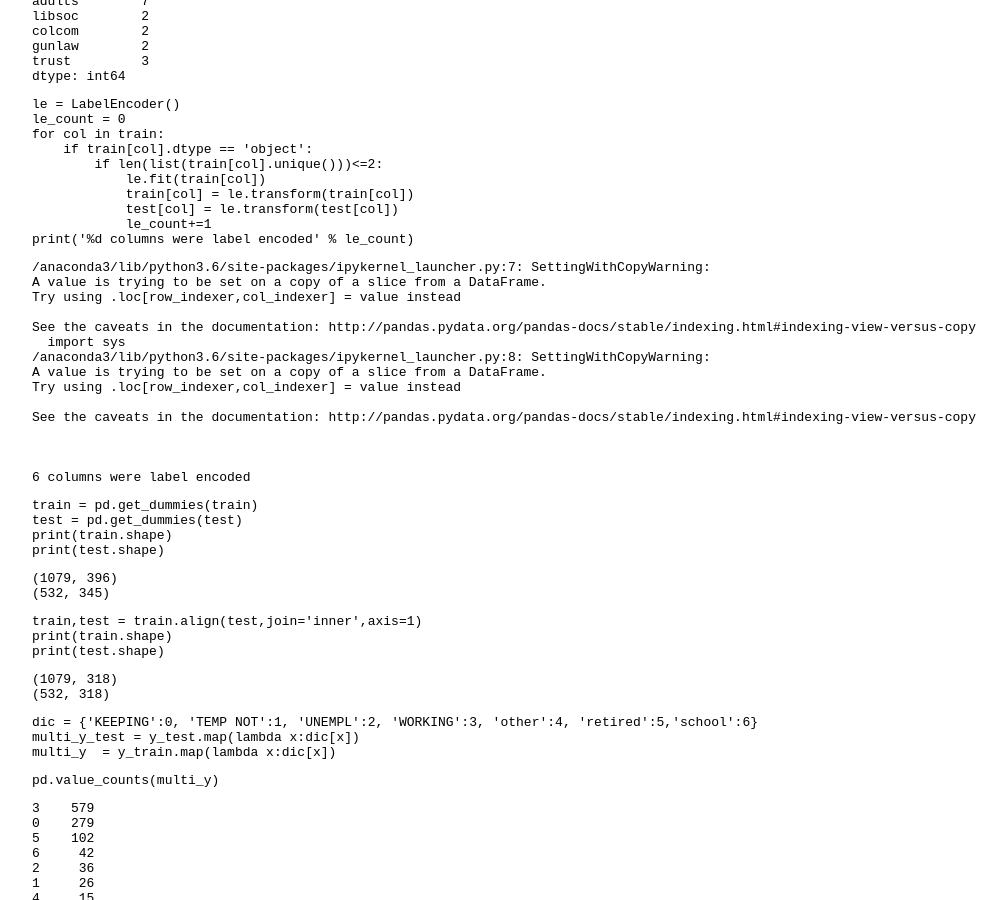
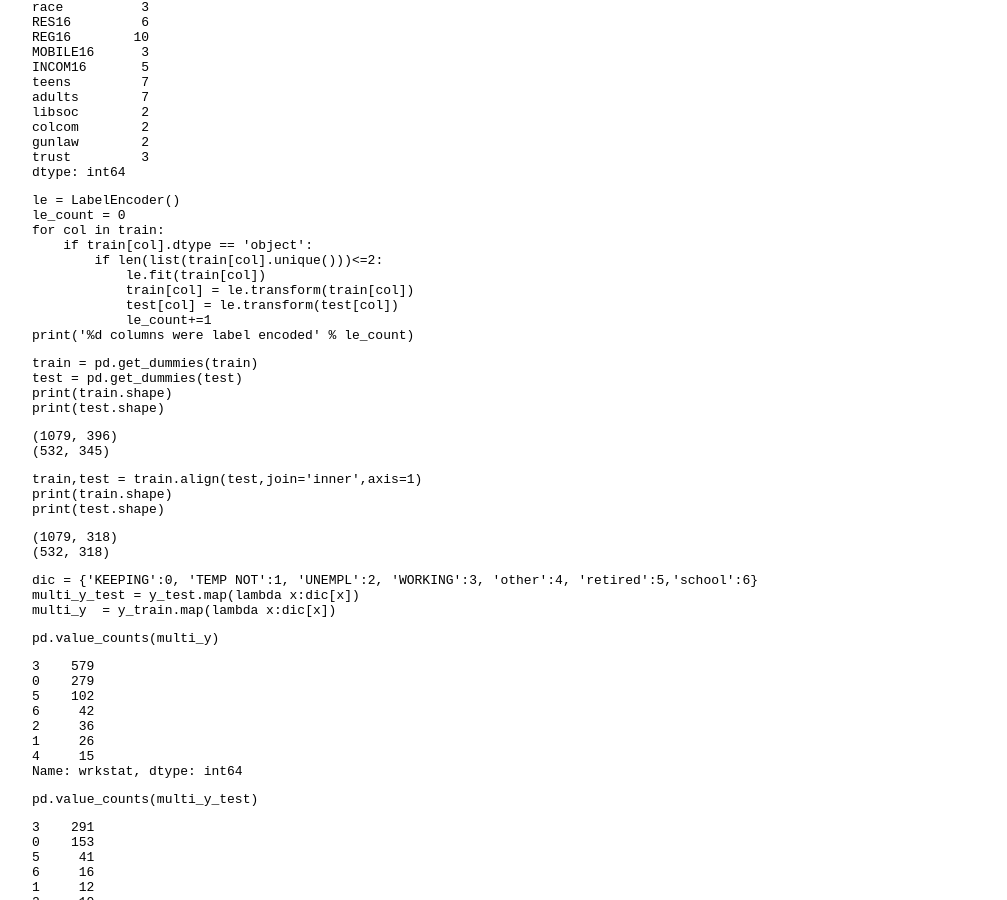
Before and after one commit to kongny/kongny.github.io, a Jekyll site: the page built from _posts/2019-4-16-homework4.md, in a window 1280 px wide and 900 px high, scrolled down 8762 px. Shown: the whole window, without its empty margins (160-1167 px from the left). Built offline with Jekyll 4.4.1, drawn with Linux system fonts in a browser that asks for light colours; our own code applies the rules of GitHub Pages for plain Markdown files; Markdown is read by kramdown in place of the engine named in the settings; formulas are drawn with MathJax 3; some of the changed text lies outside the part shown.

Commit message:
Update 2019-4-16-homework4.md

````diff
--- a/_posts/2019-4-16-homework4.md
+++ b/_posts/2019-4-16-homework4.md
@@ -1140,21 +1141,7 @@ for col in train:
 print('%d columns were label encoded' % le_count)
 ```
 
-    /anaconda3/lib/python3.6/site-packages/ipykernel_launcher.py:7: SettingWithCopyWarning:
-    A value is trying to be set on a copy of a slice from a DataFrame.
-    Try using .loc[row_indexer,col_indexer] = value instead
-
-    See the caveats in the documentation: http://pandas.pydata.org/pandas-docs/stable/indexing.html#indexing-view-versus-copy
-      import sys
-    /anaconda3/lib/python3.6/site-packages/ipykernel_launcher.py:8: SettingWithCopyWarning:
-    A value is trying to be set on a copy of a slice from a DataFrame.
-    Try using .loc[row_indexer,col_indexer] = value instead
-
-    See the caveats in the documentation: http://pandas.pydata.org/pandas-docs/stable/indexing.html#indexing-view-versus-copy
-
-
-
-    6 columns were label encoded
+
 
 
 
````
Also changed, not shown: other parts of _posts/2019-4-16-homework4.md (+3 -2 lines).
